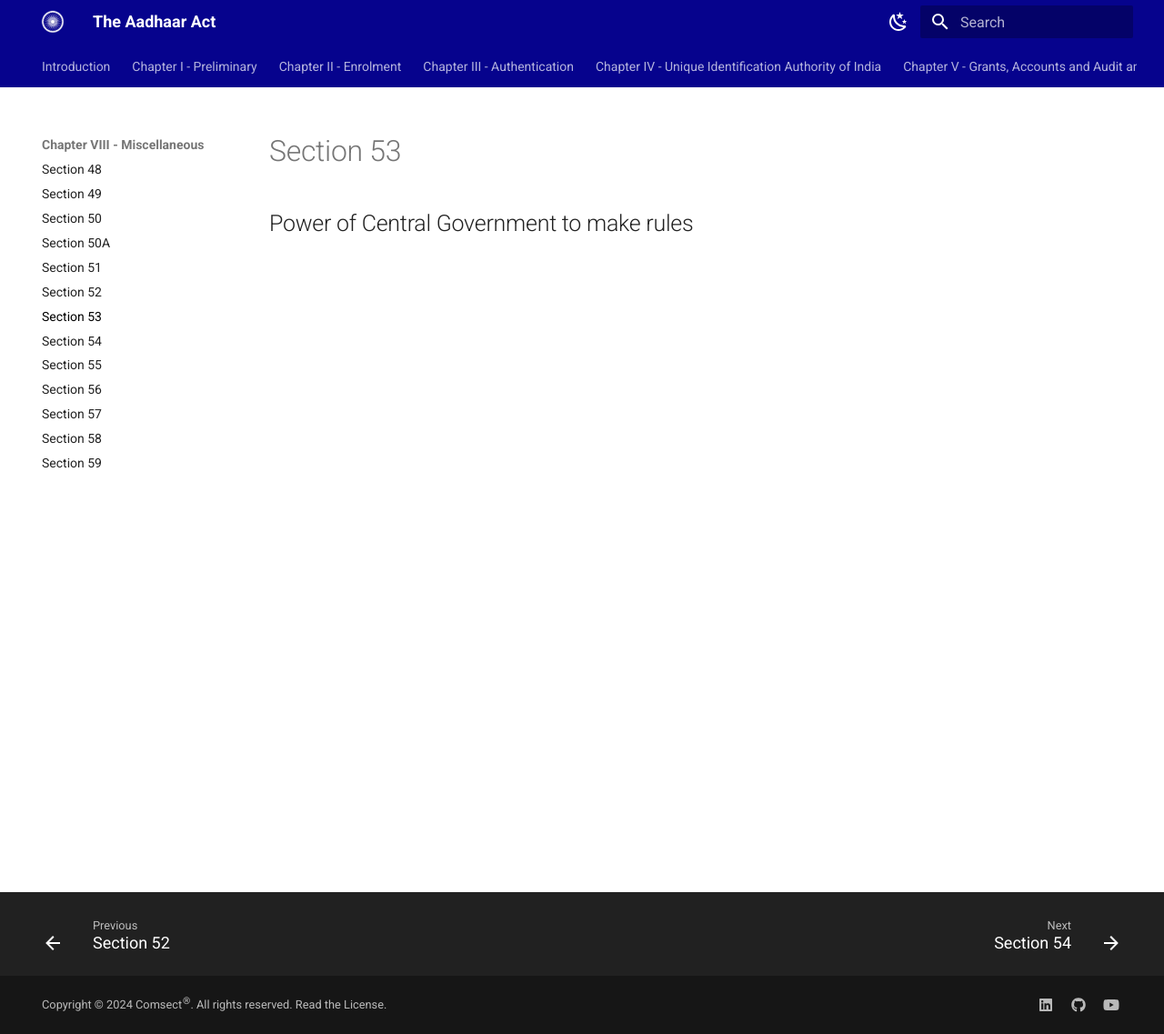
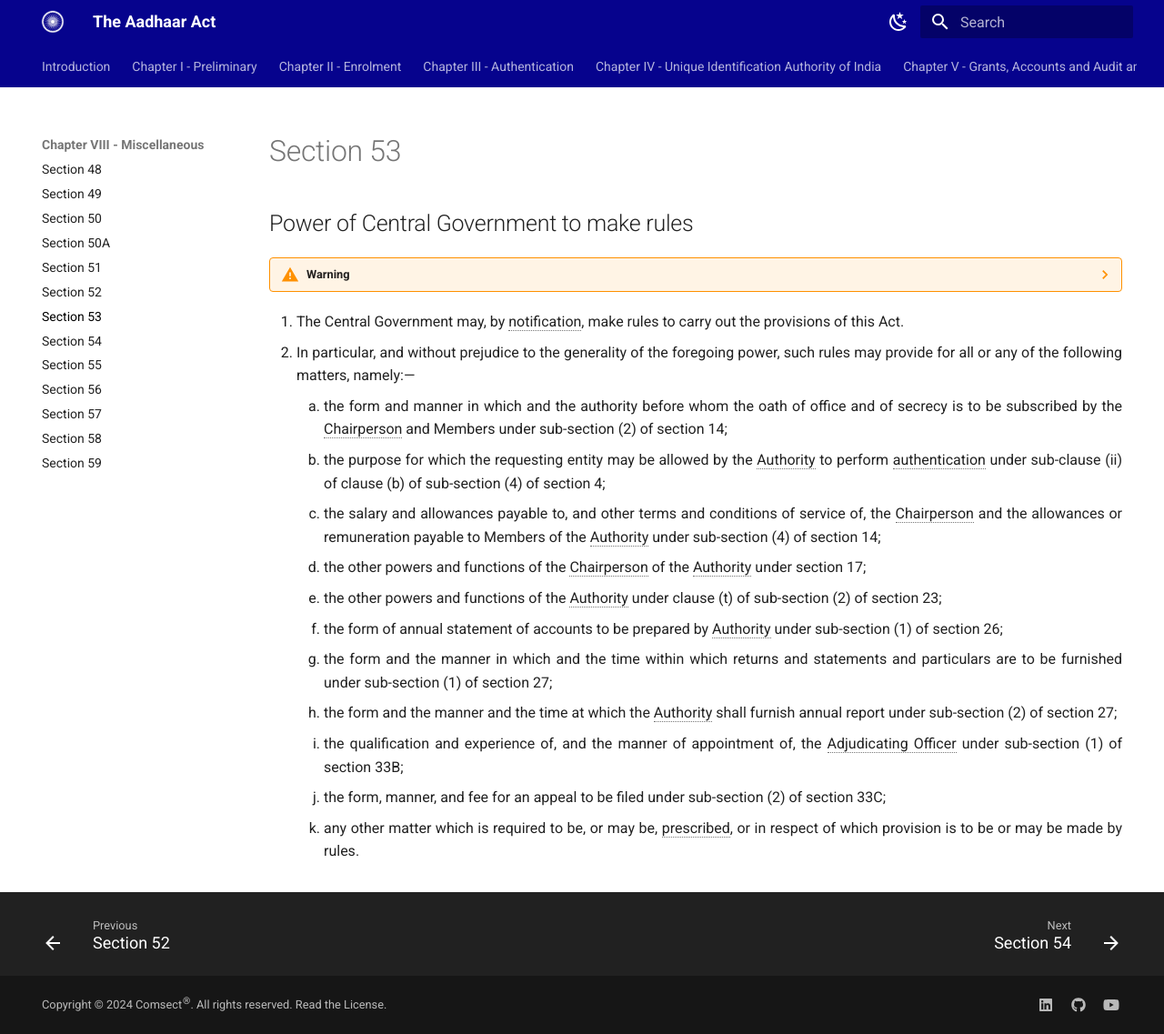
Before and after one commit to comsect/aadhaar-act, an MkDocs documentation site: the page built from docs/en/53.md, in a window 1280 px wide and 1137 px high. Shown: the whole window at 91% size. Built offline with MkDocs 1.6.1 and Material for MkDocs 9.7.7, drawn with Linux system fonts in a browser that asks for light colours.

Commit message:
add section-fifty-three

```diff
--- a/docs/en/53.md
+++ b/docs/en/53.md
@@ -5,3 +5,20 @@ description: Power of Central Government to make rules
 ---
 
 ## Power of Central Government to make rules
+
+??? warning
+    This section is not numbered in accordance with the official Acts numbering scheme. Please review the section numbers of official Acts for accuracy.
+
+1. The Central Government may, by notification, make rules to carry out the provisions of this Act.
+2. In particular, and without prejudice to the generality of the foregoing power, such rules may provide for all or any of the following matters, namely:—
+    1. the form and manner in which and the authority before whom the oath of office and of secrecy is to be subscribed by the Chairperson and Members under sub-section (2) of section 14;
+    2. the purpose for which the requesting entity may be allowed by the Authority to perform authentication under sub-clause (ii) of clause (b) of sub-section (4) of section 4;
+    3. the salary and allowances payable to, and other terms and conditions of service of, the Chairperson and the allowances or remuneration payable to Members of the Authority under sub-section (4) of section 14;
+    4. the other powers and functions of the Chairperson of the Authority under section 17;
+    5. the other powers and functions of the Authority under clause (t) of sub-section (2) of section 23;
+    6. the form of annual statement of accounts to be prepared by Authority under sub-section (1) of section 26;
+    7. the form and the manner in which and the time within which returns and statements and particulars are to be furnished under sub-section (1) of section 27;
+    8. the form and the manner and the time at which the Authority shall furnish annual report under sub-section (2) of section 27;
+    9. the qualification and experience of, and the manner of appointment of, the Adjudicating Officer under sub-section (1) of section 33B;
+    10. the form, manner, and fee for an appeal to be filed under sub-section (2) of section 33C;
+    11. any other matter which is required to be, or may be, prescribed, or in respect of which provision is to be or may be made by rules.
```
